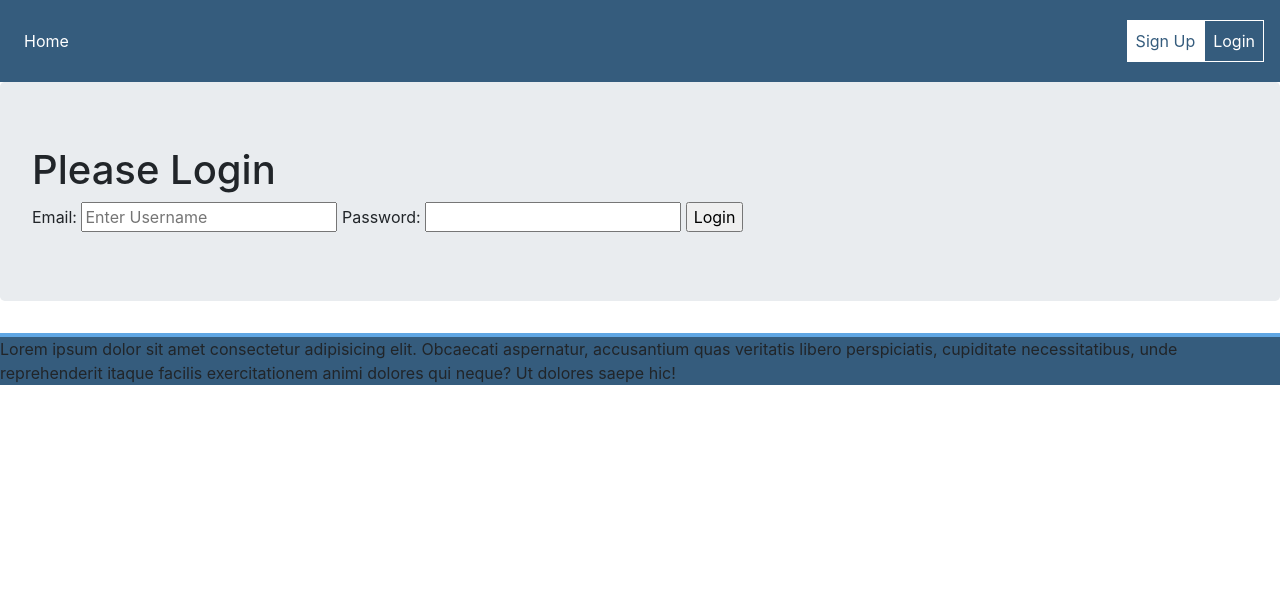
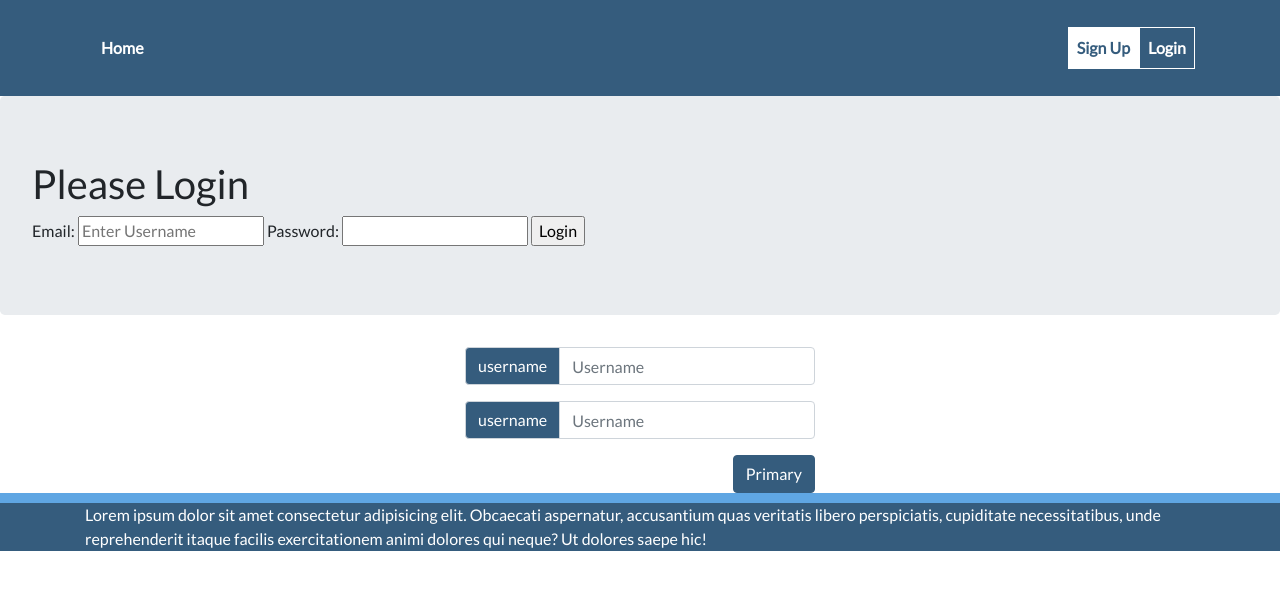
Before and after one commit to satriotol/DJANGO-ANLOSNEW, a Django app: page /login/ in a window 1280 px wide. Shown: the top 590 px of the page. Run offline with Django 3.2, Linux system fonts and the light colour scheme; parts of the project's set-up code (start-up, migrations or seed data) failed here and were passed over; some libraries are stand-ins or nearby versions.

Commit message:
template

```diff
--- a/static/css/style.css
+++ b/static/css/style.css
@@ -1,3 +1,77 @@
+/* utama */
+body {
+    font-family: 'Lato';
+    font-size: 16px;
+
+}
+
+.bg-custom {
+    background-color: #355c7d;
+    color: white;
+}
+
+.btn-primary {
+    color: #fff;
+    background-color: #355C7D;
+    border-color: #355C7D;
+}
+
+.btn-primary:hover {
+    color: #fff;
+    background-color: #1F364A;
+    border-color: #1F364A;
+}
+
+/* navbar */
+.active{
+    border-bottom : 2px solid white;
+    color: white !important;
+}
+.nav-link.hover:hover{
+    color : #5FA6E3 !important;
+}
+
+.dropdown-item.active,
+.dropdown-item:active {
+    color: #fff;
+    text-decoration: none;
+    background-color: #1F364A;
+    color: white;
+}
+
+nav.navbar.navbar-expand-lg.navbar-light.bg-custom {
+    padding-top: 20px;
+    padding-bottom: 20px;
+}
+
+.navbar-light .navbar-nav .nav-link {
+    color: white;
+}
+
+a.nav-link {
+    font-weight: bold;
+}
+
+a.nav-link.sign-up {
+    background-color: white;
+    color: #355c7d !important;
+    border: 1px white solid;
+}
+
+a.nav-link.login {
+    border: 1px white solid;
+}
+
+/* footer */
+.footer {
+    bottom: 0;
+    width: 100%;
+}
+
+.footer.bg-custom {
+    border-top: 10px solid #5FA6E3;
+}
+
 /* form */
 .col-sm-4.user {
     border-top-left-radius: 25px;
--- a/templates/base.html
+++ b/templates/base.html
@@ -18,42 +18,12 @@
         href="https://cdn.datatables.net/responsive/2.2.5/css/responsive.bootstrap.min.css">
     <link rel="stylesheet" href="{% static 'css/geolocation.css' %}">
     <link rel="stylesheet" href="{% static 'css/style.css' %}">
-
+    <link rel="stylesheet" href="https://cdnjs.cloudflare.com/ajax/libs/font-awesome/4.7.0/css/font-awesome.min.css">
+    <link href='https://fonts.googleapis.com/css?family=Lato' rel='stylesheet'>
     <title>ANLOSIA</title>
 </head>
 <style>
-    .bg-custom {
-        background-color: #355c7d;
-    }
 
-    nav.navbar.navbar-expand-lg.navbar-light.bg-custom {
-        padding-top: 20px;
-        padding-bottom: 20px;
-    }
-
-    .navbar-light .navbar-nav .nav-link {
-        color: white;
-    }
-
-    a.nav-link.sign-up {
-        background-color: white;
-        color: #355c7d !important;
-        border: 1px white solid;
-    }
-
-    a.nav-link.login {
-        border: 1px white solid;
-    }
-
-
-    .footer {
-        bottom: 0;
-        width: 100%;
-    }
-
-    .footer.bg-custom {
-        border-top: 4px solid #5FA6E3;
-    }
 </style>
 
 <body>
@@ -64,38 +34,44 @@
         </button>
 
         <div class="collapse navbar-collapse" id="navbarSupportedContent">
+            <div class="container">
                 <ul class="navbar-nav mr-auto">
-                <li class="nav-item">
-                    <a class="nav-link" href="{% url 'index' %}">Home</a>
+                    {% comment %} <a href="" class="navbar-brand">
+                        <img src="{% static 'logowhite.png' %}" width="50" height="50">
+                    </a> {% endcomment %}
+                    <li class="nav-item p-2">
+                        <a class="nav-link hover {% if request.resolver_match.url_name == 'index' %}active{% endif %}"
+                            href="{% url 'index' %}">Home</a>
                     </li>
                     {% if perms.perusahaan %}
-                <li class="nav-item">
-                    <a class="nav-link" href="{% url 'listkaryawan' %}">Karyawan</a>
+                    <li class="nav-item p-2">
+                        <a class="nav-link hover {% if request.resolver_match.url_name == 'listkaryawan' %}active{% endif %}"
+                            href="{% url 'listkaryawan' %}">Karyawan</a>
                     </li>
-
-                <li class="nav-item">
-                    <a class="nav-link" href={% url 'profile' %}>Profile</a>
+                    <li class="nav-item p-2">
+                        <a class="nav-link hover {% if request.resolver_match.url_name == 'listvacation' %}active{% endif %}"
+                            href={% url 'listvacation' %}>Vacation</a>
                     </li>
-                <li class="nav-item">
-                    <a class="nav-link" href={% url 'listvacation' %}>Vacation</a>
-                </li>
-                {% endif %}
-                {% comment %} <li class="nav-item">
-                    <a class="nav-link" href={% url 'record_location' %}>Record Location</a>
-                </li> {% endcomment %}
-                {% comment %} <li class="nav-item">
-                    <a class="nav-link" href="#">Todo</a>
-                </li> {% endcomment %}
-                {% if perms.perusahaan %}
-                <li class="nav-item">
-                    <a class="nav-link" href="{% url 'create_karyawan' %}">Buat Karyawan</a>
+                    <li class="nav-item p-2">
+                        <a class="nav-link hover {% if request.resolver_match.url_name == 'create_karyawan' %}active{% endif %}"
+                            href="{% url 'create_karyawan' %}">Buat Karyawan</a>
                     </li>
                     {% endif %}
                 </ul>
                 <ul class="nav navbar-nav navbar-right ml-auto">
                     {% if user.is_authenticated  %}
-                <li class="nav-item">
-                    <a class="nav-link" href="{% url 'logout' %}">LOG OUT</a>
+                    <li class="nav-item dropdown">
+                        <a class="nav-link dropdown-toggle" href="#" id="navbarDropdown" role="button"
+                            data-toggle="dropdown" aria-haspopup="true" aria-expanded="false">
+                            {{user.company.name}}
+                        </a>
+                        <div class="dropdown-menu dropdown-menu-right" aria-labelledby="navbarDropdown">
+                            <a class="dropdown-item" href="{% url 'profile' %}"><span class="fa fa-user-circle"></span>
+                                Profil</a>
+                            <div class="dropdown-divider"></div>
+                            <a class="dropdown-item" href="{% url 'logout' %}"><span class="fa fa-sign-out"></span>
+                                Keluar</a>
+                        </div>
                     </li>
                     {% else %}
                     <li class="nav-item">
@@ -107,19 +83,17 @@
                     {% endif %}
                 </ul>
             </div>
+        </div>
     </nav>
-    {% comment %} {% if perms.perusahaan %}
-    Anda adalah Admin
-    {% else %}
-    Anda adalah Karyawan
-    {% endif %} {% endcomment %}
     {% block body_block %}
     {% endblock body_block %}
 
     <div class="footer bg-custom">
+        <div class="container">
             <p>Lorem ipsum dolor sit amet consectetur adipisicing elit. Obcaecati aspernatur, accusantium quas veritatis
                 libero perspiciatis, cupiditate necessitatibus, unde reprehenderit itaque facilis exercitationem animi
                 dolores qui neque? Ut dolores saepe hic!</p>
+        </div>
     </div>
 
     <!-- Optional JavaScript -->
--- a/templates/karyawan_list.html
+++ b/templates/karyawan_list.html
@@ -4,6 +4,7 @@
 
 {% if user.is_authenticated %}
 <div class="container">
+    <h1 class="text-center">KARYAWAN</h1>
     <table class="table table-striped table-bordered nowrap" id="table_id">
         <thead>
             <tr class="text-center">
--- a/templates/login.html
+++ b/templates/login.html
@@ -20,4 +20,29 @@
     </form>
 
 </div>
+<div class="container">
+    <div class="row">
+        <div class="col-md-4 col-sm-2"></div>
+        <div class="col-md-4 col-sm-8">
+            <div class="input-group mb-3">
+                <div class="input-group-prepend">
+                    <span class="bg-custom input-group-text" id="basic-addon1">username</span>
+                </div>
+                <input type="text" class="form-control" placeholder="Username" aria-label="Username"
+                    aria-describedby="basic-addon1">
+            </div>
+            <div class="input-group mb-3">
+                <div class="input-group-prepend">
+                    <span class="bg-custom input-group-text" id="basic-addon1">username</span>
+                </div>
+                <input type="text" class="form-control" placeholder="Username" aria-label="Username"
+                    aria-describedby="basic-addon1">
+            </div>
+            <div class="text-right">
+                <button type="button" class="btn btn-primary">Primary</button>
+            </div>
+        </div>
+        <div class="col-md-4 col-sm-2"></div>
+    </div>
+</div>
 {% endblock body_block %}
```
Also changed, not shown: static/logo.png (added), static/logowhite.png (added). Lines whose indentation alone changed are shown as unchanged.
